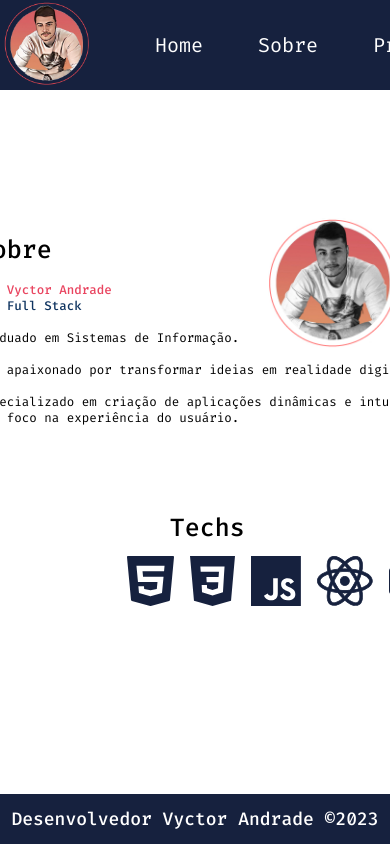
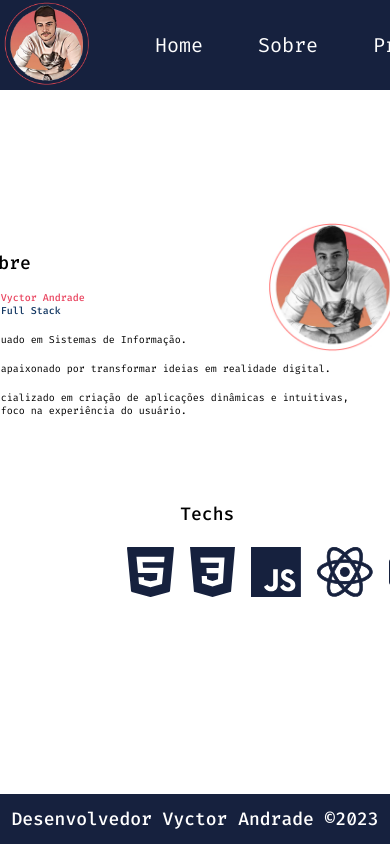
Before and after one commit to vyctorandrade/portfolio, a React (Vite) app: page /sobre in a window 390 px wide. Built offline with nearby package versions, Linux system fonts and the light colour scheme.

Commit message:
Update Sobre.module.css

```diff
--- a/src/pages/Sobre/Sobre.module.css
+++ b/src/pages/Sobre/Sobre.module.css
@@ -71,13 +71,13 @@
     }
 
     .textos p{
-        font-size: 12.5px;
+        font-size: 10px;
         margin-left: -300px;
 
 
     }
     .textos h2{
-        font-size: 25px;
+        font-size: 18px;
         margin-left: -300px;
     }
 
@@ -93,7 +93,7 @@
     }
 
     .techs h3{
-        font-size: 25px;
+        font-size: 18px;
         margin-right: -200px;
         margin-top: 45px;
 
```
